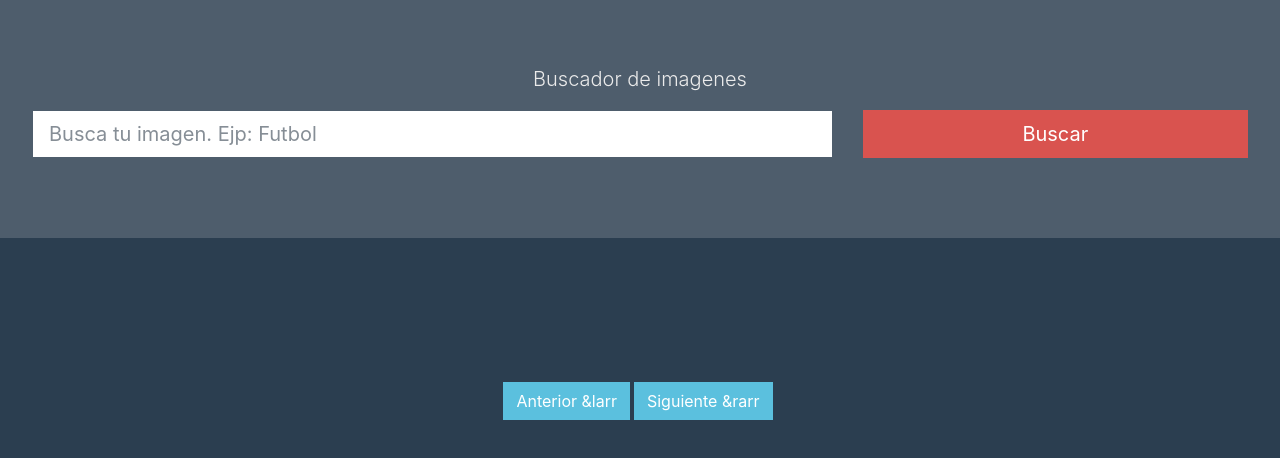
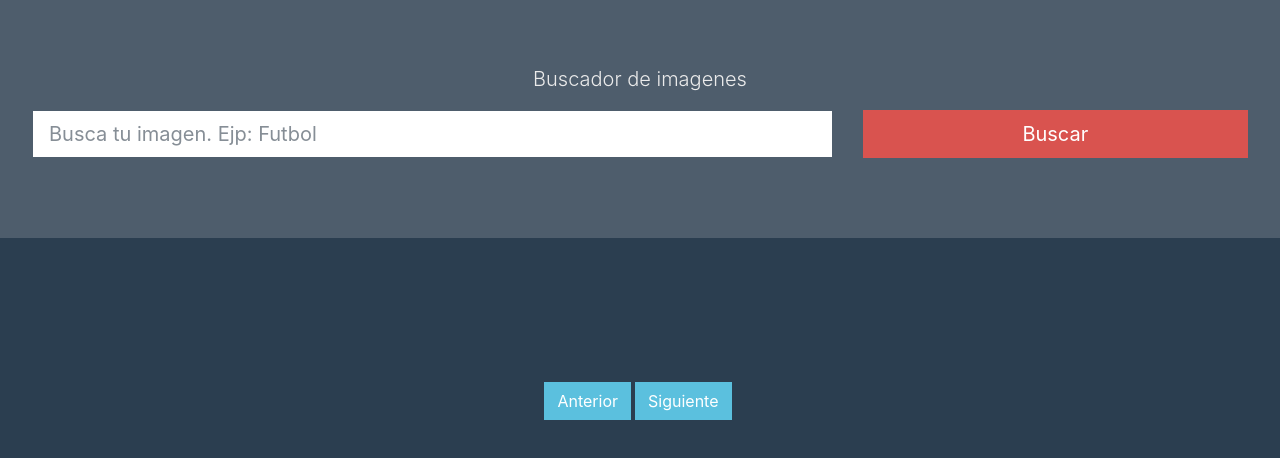
Before and after one commit to Javier2010204/pixbay-react, a React (Create React App) app: page / in a window 1280 px wide. Shown: the top 458 px of the page. Built offline with nearby package versions, Linux system fonts and the light colour scheme.

Commit message:
paginacion fetch

```diff
--- a/src/components/Paginacion.js
+++ b/src/components/Paginacion.js
@@ -3,8 +3,8 @@ import React from 'react';
 const Paginacion = props => {
     return(
         <div className="py-3">
-            <button onClick={props.paginaAnterior} type="button" className="btn btn-info mr-1">Anterior &larr</button>
-            <button onClick={props.paginaSiguiente} type="button" className="btn btn-info mr-1">Siguiente &rarr</button>
+            <button onClick={props.paginaAnterior} type="button" className="btn btn-info mr-1">Anterior</button>
+            <button onClick={props.paginaSiguiente} type="button" className="btn btn-info mr-1">Siguiente</button>
         </div>
     )
 }
```
